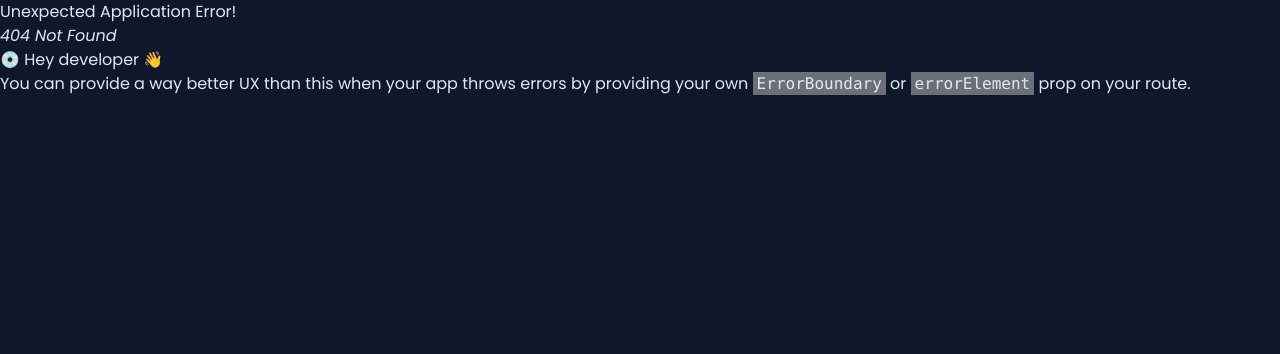
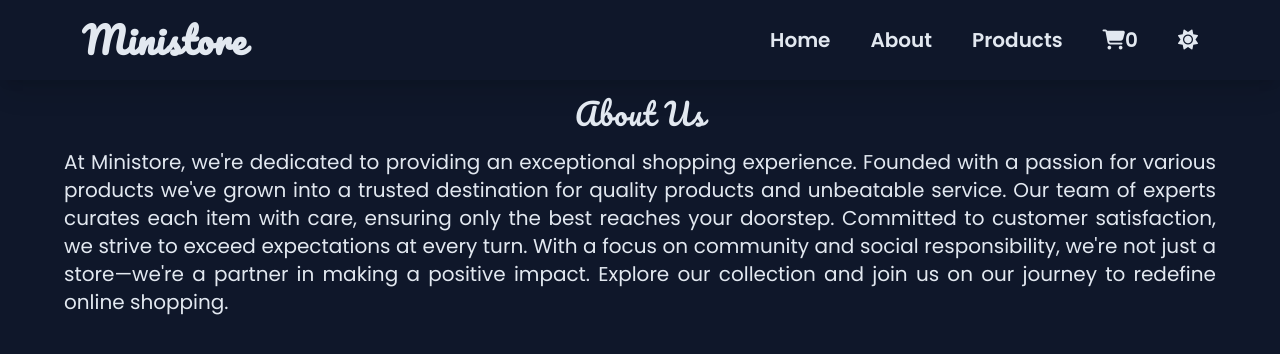
Before and after one commit to GautamRaj-12/ministore, a React (Vite) app: page /about in a window 1280 px wide. Before the commit this address had no page. Shown: the top 354 px of the page. Built offline with nearby package versions, Linux system fonts and the light colour scheme.

Commit message:
Add about page, cart when empty

```diff
--- a/src/App.jsx
+++ b/src/App.jsx
@@ -12,6 +12,7 @@
 import { Provider } from "react-redux";
 import store from "./app/store.js";
 import Cart from "./components/Cart/Cart.jsx";
+import About from "./components/About/About.jsx";
 function App() {
   const router = createBrowserRouter(
     createRoutesFromElements(
@@ -19,6 +20,7 @@
         <Route path="/" element={<Home />} />
         <Route path="/product/:productId" element={<Product />} />
         <Route path="/cart" element={<Cart />} />
+        <Route path="/about" element={<About />} />
       </>
     )
   );
--- /dev/null
+++ b/src/components/About/About.jsx
@@ -0,0 +1,26 @@
+import Navbar from "../Navbar/Navbar";
+
+const About = () => {
+  return (
+    <>
+      <Navbar />
+      <section className="w-[90%] mx-auto mt-4">
+        <div className="mb-4 text-3xl text-center font-[pacifico] tracking-wide">
+          About Us
+        </div>
+        <p className="text-xl text-justify">
+          At Ministore, we're dedicated to providing an exceptional shopping
+          experience. Founded with a passion for various products we've grown
+          into a trusted destination for quality products and unbeatable
+          service. Our team of experts curates each item with care, ensuring
+          only the best reaches your doorstep. Committed to customer
+          satisfaction, we strive to exceed expectations at every turn. With a
+          focus on community and social responsibility, we're not just a
+          store—we're a partner in making a positive impact. Explore our
+          collection and join us on our journey to redefine online shopping.
+        </p>
+      </section>
+    </>
+  );
+};
+export default About;
--- a/src/components/Cart/Cart.jsx
+++ b/src/components/Cart/Cart.jsx
@@ -6,6 +6,9 @@
   return (
     <>
       <Navbar />
+      {cartItems.length <= 0 ? (
+        <div className="mt-4 text-6xl text-center">Cart is empty</div>
+      ) : (
         <div className="mt-4 w-[90%] mx-auto">
           {cartItems.map((item) => (
             <div key={item.id} className="flex justify-between mb-2">
@@ -14,6 +17,7 @@
             </div>
           ))}
         </div>
+      )}
     </>
   );
 };
--- a/src/components/Navbar/Navbar.jsx
+++ b/src/components/Navbar/Navbar.jsx
@@ -26,10 +26,10 @@
             <Link to="/">
               <li>Home</li>
             </Link>
-            <Link to="#">
+            <Link to="/about">
               <li>About</li>
             </Link>
-            <Link to="#products">
+            <Link to="/#products">
               <li>Products</li>
             </Link>
             <Link to="/cart">
```
Lines whose indentation alone changed are shown as unchanged.
